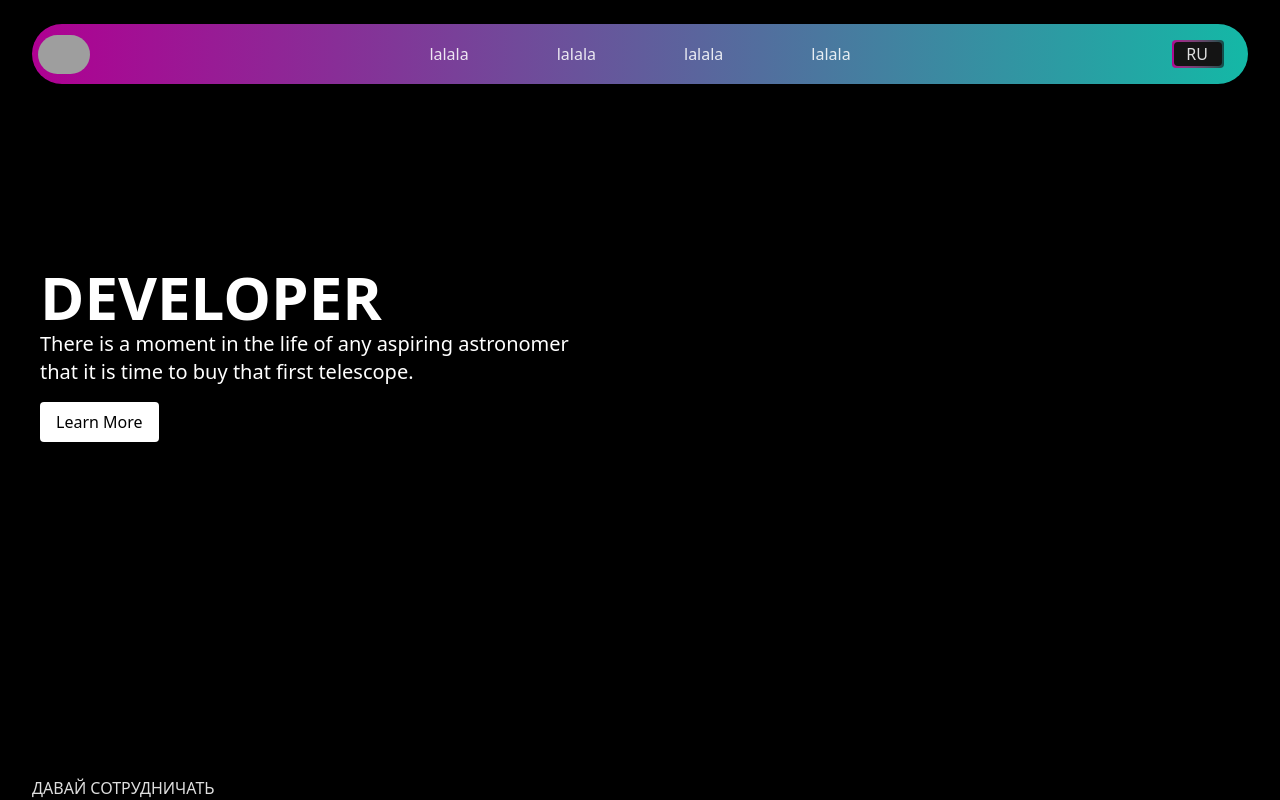
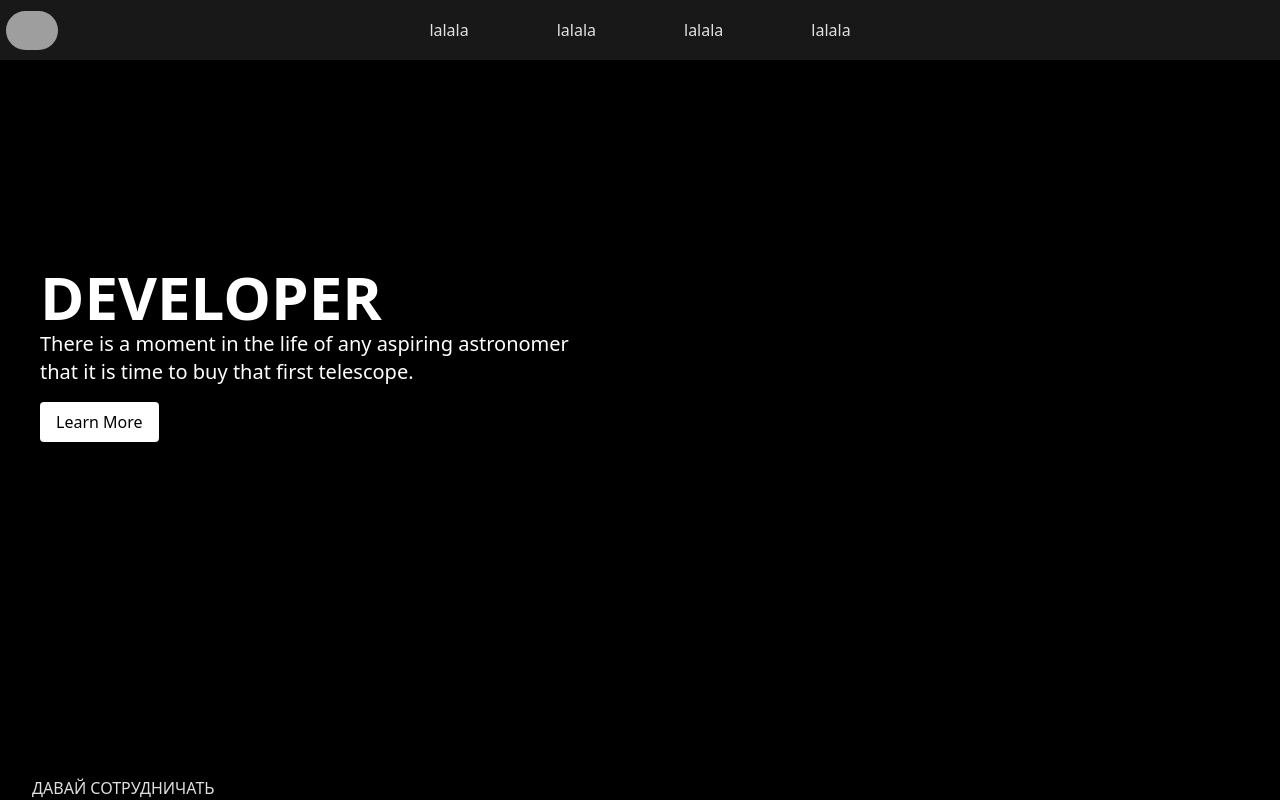
Before and after one commit to ns-morozova/nata.dev, a React (Vite) app: page / in a window 1280 px wide. Built offline with nearby package versions, Linux system fonts and the light colour scheme; grey boxes are pictures that could not be loaded.

Commit message:
updated navbar

```diff
--- a/src/marketing/Navbar.tsx
+++ b/src/marketing/Navbar.tsx
@@ -6,7 +6,6 @@ import { Bars3Icon, XMarkIcon } from '@heroicons/react/24/outline';
 const Navbar: React.FC = () => {
     const [mobileMenuOpen, setMobileMenuOpen] = useState(false);
     const [isOpen, setIsOpen] = useState(false);
-    const [currentLanguage, setCurrentLanguage] = useState('ru');
 
     const menuItems = [
         { to: "ideology", label: "lalala" },
@@ -16,11 +15,6 @@ const Navbar: React.FC = () => {
     ];
 
     const dropdownRef = useRef<HTMLDivElement>(null);
-
-    const handleLanguageChange = (language: string) => {
-        setCurrentLanguage(language);
-        setIsOpen(false);
-    };
 
     useEffect(() => {
         const handleClickOutside = (event: MouseEvent) => {
@@ -40,20 +34,13 @@ const Navbar: React.FC = () => {
     }, []);
 
     return (
-        <header className="fixed top-0 left-0 w-full px-4 lg:px-8 z-50">
-            <div className="relative mx-auto max-w-7xl">
+        <header className="fixed top-0 left-0 w-full z-50">
+            <div className="relative mx-auto">
                 <nav
                     aria-label="Global"
-                    className="relative mx-auto mt-4 rounded-full shadow-lg lg:mt-6 overflow-hidden"
+                    className="relative mx-auto bg-gray-200/10 backdrop-blur-md shadow-lg overflow-hidden"
                 >
-                    <div
-                        style={{
-                            position: 'absolute',
-                            inset: 0,
-                            background: 'linear-gradient(90deg, #AF0092, #14B8A6)',
-                            opacity: 1,
-                            zIndex: -1,
-                        }}
+                    <div className=""
                     ></div>
 
                     <div className="relative flex items-center justify-end px-3 py-3 sm:px-4 sm:py-3 md:px-5 md:py-3.5 lg:justify-center lg:py-4.5">
@@ -102,50 +89,6 @@ const Navbar: React.FC = () => {
                     </div>
 
                 </nav>
-
-                <div
-                    className="lang-switcher pr-2 transition-colors duration-300 hidden lg:block lg:absolute lg:right-4 lg:top-1/2 lg:-translate-y-1/2"
-                    ref={dropdownRef}
-                >
-                    <div className="lang-switcher relative w-max">
-                        <div className="relative px-0.5">
-                            <button
-                                className="custom-selector m-0.5 ml-0 bg-[#141414] rounded px-3 w-full text-left outline-none focus:outline-none"
-                                onClick={(e) => {
-                                    e.stopPropagation();
-                                    setIsOpen(!isOpen);
-                                }}
-                            >
-                                {currentLanguage === 'en' ? 'EN' : 'RU'}
-                            </button>
-                            <div
-                                className="absolute inset-0 bg-gradient-to-r from-[#AF0092] to-teal-900 rounded -z-10"
-                            ></div>
-                        </div>
-                        {isOpen && (
-                            <div className="absolute top-full right-0 w-20 bg-white rounded shadow-lg mt-2 py-2">
-                                <button
-                                    className="block w-full mb-1 text-black hover:text-teal-700 text-center"
-                                    onClick={(e) => {
-                                        e.stopPropagation();
-                                        handleLanguageChange('en');
-                                    }}
-                                >
-                                    EN
-                                </button>
-                                <button
-                                    className="block w-full text-black hover:text-teal-700 text-center"
-                                    onClick={(e) => {
-                                        e.stopPropagation();
-                                        handleLanguageChange('ru');
-                                    }}
-                                >
-                                    RU
-                                </button>
-                            </div>
-                        )}
-                    </div>
-                </div>
             </div>
 
             <Dialog open={mobileMenuOpen} onClose={() => setMobileMenuOpen(false)} className="lg:hidden">
@@ -181,39 +124,6 @@ const Navbar: React.FC = () => {
                         </div>
                     </div>
 
-                    <div className="absolute bottom-6 left-6">
-                        <div className="lang-switcher relative w-max">
-                            <div className="relative px-0.5">
-                                <button
-                                    className="custom-selector m-0.5 ml-0 bg-[#141414] rounded px-5 w-full text-left outline-none focus:outline-none"
-                                    onClick={() => setIsOpen(!isOpen)}
-                                >
-                                    {currentLanguage === 'en' ? 'EN' : 'RU'}
-                                </button>
-                                <div
-                                    className="absolute inset-0 bg-gradient-to-r from-[#AF0092] to-[#14B8A6] rounded -z-10"
-                                ></div>
-                            </div>
-
-                            {isOpen && (
-                                <div className="absolute bottom-full left-0 w-full bg-gradient-to-b from-[#AF0092] to-[#14B8A6] rounded shadow-lg mb-2 py-2 z-10">
-                                    <button
-                                        className="block w-full mb-1 hover:text-gray-100"
-                                        onClick={() => handleLanguageChange('en')}
-                                    >
-                                        EN
-                                    </button>
-                                    <button
-                                        className="block w-full hover:text-gray-100"
-                                        onClick={() => handleLanguageChange('ru')}
-                                    >
-                                        RU
-                                    </button>
-                                </div>
-                            )}
-                        </div>
-                    </div>
-
                     <div className="w-32 h-auto mx-auto mt-20 rounded-full hover:rotate-12 hover:shadow-[0_0_50px] hover:scale-105 hover:shadow-teal-600 transition-all duration-500 ease-out overflow-hidden">
                         <img
                             alt="logo"
--- a/src/sections/Hero.tsx
+++ b/src/sections/Hero.tsx
@@ -7,6 +7,7 @@ const Hero: React.FC = () => {
                 className="relative bg-cover bg-center bg-no-repeat py-56"
                 style={{ backgroundImage: "url('https://avatars.mds.yandex.net/i?id=f747ba761e6132a4858ecb54a7aac605_l-5228069-images-thumbs&n=13')" }}
             >
+                <div className="absolute inset-0 w-full h-full bg-black/60 z-0"></div>
                 <div className="relative flex">
                     <div className="w-1/2 p-10">
                         <h1 className="text-6xl font-bold text-white uppercase">Developer</h1>
```
